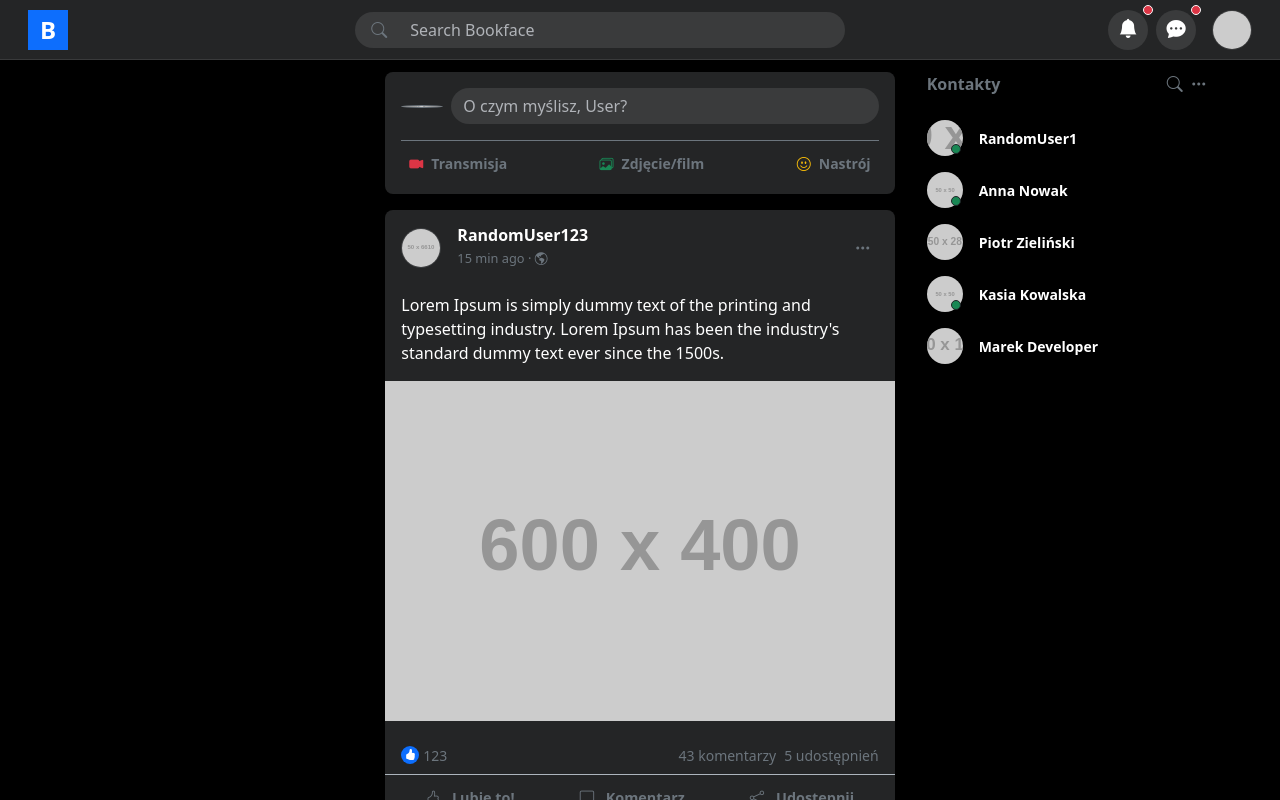
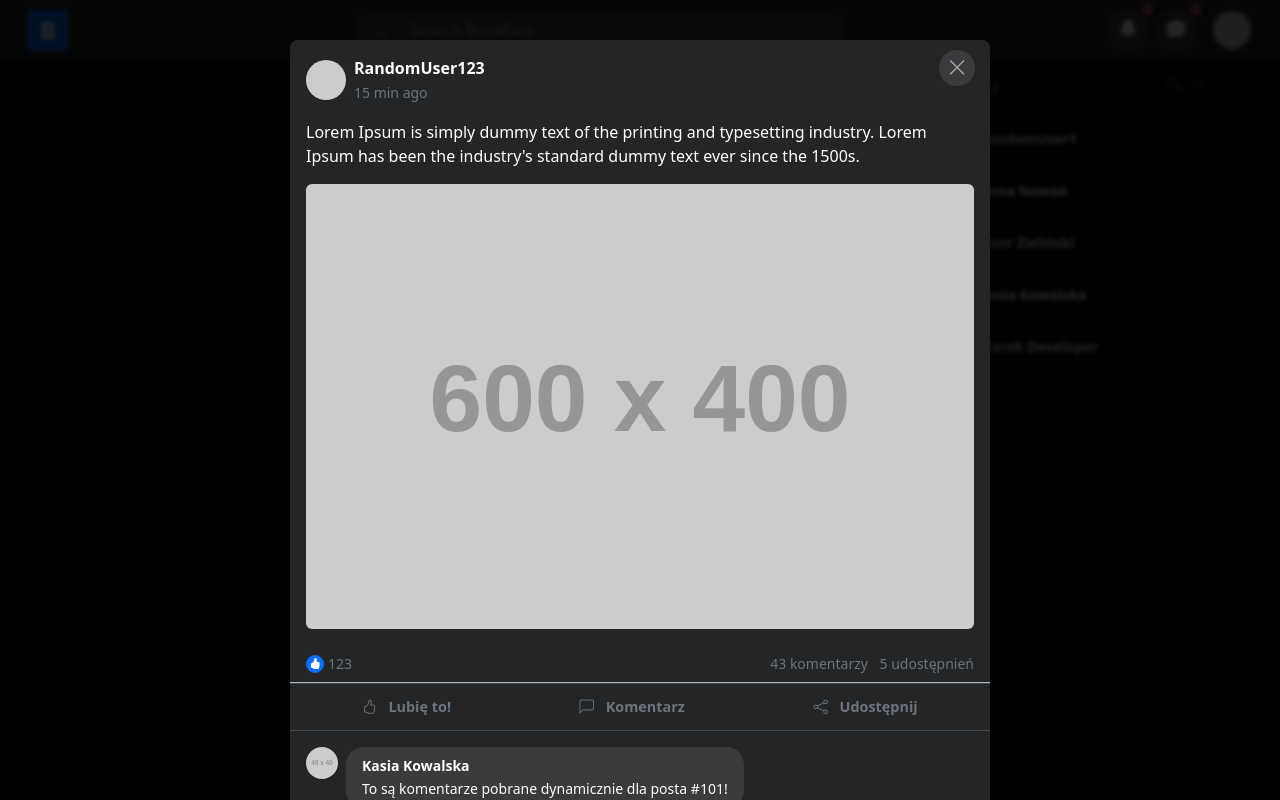
Before and after one commit to VogimKof/SocialMediaPlatform, an Angular app: page /feed in a window 1280 px wide. Both pictures are taken after a click on the element 639 px from the left and 550 px from the top of the page. Shown: the top 800 px of the page. Built offline with nearby package versions, Linux system fonts and the light colour scheme.

Commit message:
add post modal, comment displaying

```diff
--- a/src/app/core/models/post.model.ts
+++ b/src/app/core/models/post.model.ts
@@ -1,3 +1,4 @@
+import { Comment } from './comment.model';
 import { User } from './user.model';
 
 export interface Post {
@@ -6,6 +7,7 @@ export interface Post {
   content: string;
   imageUrl?: string;
   comments: number;
+  commentsList?: Comment[];
   shares: number;
   timeAgo: string;
   likes: number;
--- a/src/app/core/services/feed.service.ts
+++ b/src/app/core/services/feed.service.ts
@@ -3,6 +3,7 @@ import { HttpClient } from '@angular/common/http';
 import { delay, Observable, of } from 'rxjs';
 import { Post } from '../models/post.model';
 import { User } from '../models/user.model';
+import { Comment } from '../models/comment.model';
 
 @Injectable({
   providedIn: 'root'
@@ -24,4 +25,23 @@ export class FeedService {
   likePost(postId: number): Observable<boolean> {
     return of(true).pipe(delay(500));
   }
+
+  getCommentsForPost(postId: number): Observable<Comment[]> {
+    const mockComments: Comment[] = [
+      {
+        id: 1,
+        author: { id: 50, username: 'Kasia Kowalska', avatarUrl: 'https://placehold.co/40/ffc107/ffffff?text=KK' },
+        content: `To są komentarze pobrane dynamicznie dla posta #${postId}!`,
+        timeAgo: '1 min temu'
+      },
+      {
+        id: 2,
+        author: { id: 51, username: 'Tomek Nowak', avatarUrl: 'https://placehold.co/40/198754/ffffff?text=TN' },
+        content: 'świetny post!.',
+        timeAgo: '5 min temu'
+      }
+    ];
+
+    return of(mockComments).pipe(delay(800));
+  }
 }
--- a/src/app/shared/components/post-card/post-card.css
+++ b/src/app/shared/components/post-card/post-card.css
@@ -46,3 +46,91 @@
 .btn-action:active {
   transform: scale(0.98);
 }
+
+.clickable-text {
+  cursor: pointer;
+}
+
+.clickable-text:hover {
+  text-decoration: underline;
+}
+
+.bg-comment {
+  background-color: #3a3b3c;
+  min-width: 150px;
+}
+
+.comments-section {
+  border-bottom-left-radius: 8px;
+  border-bottom-right-radius: 8px;
+}
+
+.post-modal-overlay {
+  position: fixed;
+  top: 0;
+  left: 0;
+  width: 100vw;
+  height: 100vh;
+  background-color: rgba(0, 0, 0, 0.85);
+  z-index: 1050;
+  display: flex;
+  justify-content: center;
+  align-items: flex-start;
+  overflow-y: auto;
+  padding: 20px 0;
+  backdrop-filter: blur(2px);
+}
+
+.post-modal-content {
+  background-color: #242526;
+  width: 100%;
+  max-width: 700px;
+  border-radius: 8px;
+  box-shadow: 0 8px 24px rgba(0,0,0,0.5);
+  margin: 20px 10px;
+  position: relative;
+  display: flex;
+  flex-direction: column;
+}
+
+.close-modal-btn {
+  position: absolute;
+  top: 10px;
+  right: 15px;
+  background: rgba(255, 255, 255, 0.1);
+  border: none;
+  color: #b0b3b8;
+  width: 36px;
+  height: 36px;
+  border-radius: 50%;
+  font-size: 1.2rem;
+  display: flex;
+  align-items: center;
+  justify-content: center;
+  cursor: pointer;
+  z-index: 10;
+}
+.close-modal-btn:hover { background-color: rgba(255, 255, 255, 0.2); color: white; }
+
+.bg-comment {
+  background-color: #3a3b3c;
+  border-radius: 18px;
+  min-width: 150px;
+}
+
+.post-modal-overlay::-webkit-scrollbar { width: 8px; }
+.post-modal-overlay::-webkit-scrollbar-track { background: transparent; }
+.post-modal-overlay::-webkit-scrollbar-thumb { background-color: #555; border-radius: 4px; }
+
+.your-comment-input{
+  background-color: #3a3b3c;
+  color: white;
+}
+
+.your-comment-input::placeholder{
+  color: #b0b3b8;
+}
+
+.your-comment-bg{
+  background-color: #1b1b1b;
+}
--- a/src/app/shared/components/post-card/post-card.html
+++ b/src/app/shared/components/post-card/post-card.html
@@ -3,63 +3,148 @@
 
     <div class="p-3 d-flex align-items-center mb-2">
       <img [src]="post.author.avatarUrl" alt="Avatar" class="author-avatar rounded-circle me-3">
-
       <div>
         <h6 class="card-title mb-0 text-white fw-bold">{{ post.author.username }}</h6>
-        <small class="text-secondary" style="font-size: 0.8rem;">
-          {{ post.timeAgo }} · <i class="bi bi-globe-americas"></i>
-        </small>
+        <small class="text-secondary" style="font-size: 0.8rem;">{{ post.timeAgo }} · <i class="bi bi-globe-americas"></i></small>
       </div>
-
-      <div class="ms-auto text-secondary options-icon">
-        <i class="bi bi-three-dots"></i>
-      </div>
+      <div class="ms-auto text-secondary options-icon"><i class="bi bi-three-dots"></i></div>
     </div>
 
     <div class="px-3 mb-3">
       <p class="card-text text-white mb-0">{{ post.content }}</p>
     </div>
 
-    <div *ngIf="post.imageUrl" class="post-image-container mb-3">
+    <div *ngIf="post.imageUrl" class="post-image-container mb-3" (click)="openModal()" style="cursor: pointer">
       <img [src]="post.imageUrl" class="img-fluid w-100" alt="Post content">
     </div>
 
     <div class="px-3 py-2 d-flex justify-content-between align-items-center border-bottom border-dark-subtle">
       <div class="d-flex align-items-center">
-        <div class="reaction-icon bg-primary text-white rounded-circle d-flex align-items-center justify-content-center me-1"
-             *ngIf="post.likes > 0">
+        <div class="reaction-icon bg-primary text-white rounded-circle d-flex align-items-center justify-content-center me-1" *ngIf="post.likes > 0">
           <i class="bi bi-hand-thumbs-up-fill" style="font-size: 0.7rem;"></i>
         </div>
         <span class="text-secondary small">{{ post.likes }}</span>
       </div>
 
       <div class="text-secondary small">
-        <span class="me-2">{{ post.comments }} komentarzy</span>
+        <span class="me-2 clickable-text" (click)="openModal()">
+          {{ post.comments }} komentarzy
+        </span>
         <span>{{ post.shares }} udostępnień</span>
       </div>
     </div>
 
     <div class="px-2 py-1 d-flex justify-content-between">
-
-      <button class="btn btn-action flex-grow-1 fw-bold"
-              (click)="toggleLike()"
-              [class.text-primary]="post.isLikedByCurrentUser"
-              [class.text-secondary]="!post.isLikedByCurrentUser">
-
-        <i class="bi me-2"
-           [class.bi-hand-thumbs-up-fill]="post.isLikedByCurrentUser"
-           [class.bi-hand-thumbs-up]="!post.isLikedByCurrentUser"></i>
+      <button class="btn btn-action flex-grow-1 fw-bold" (click)="toggleLike()"
+              [class.text-primary]="post.isLikedByCurrentUser" [class.text-secondary]="!post.isLikedByCurrentUser">
+        <i class="bi me-2" [class.bi-hand-thumbs-up-fill]="post.isLikedByCurrentUser" [class.bi-hand-thumbs-up]="!post.isLikedByCurrentUser"></i>
         Lubię to!
       </button>
 
-      <button class="btn btn-action flex-grow-1 text-secondary fw-bold">
+      <button class="btn btn-action flex-grow-1 text-secondary fw-bold" (click)="openModal()">
         <i class="bi bi-chat-left mb-1 me-2"></i> Komentarz
       </button>
 
       <button class="btn btn-action flex-grow-1 text-secondary fw-bold">
         <i class="bi bi-share me-2"></i> Udostępnij
       </button>
+    </div>
+  </div>
+</div>
 
+<div *ngIf="isModalOpen" class="post-modal-overlay" (click)="closeModal()">
+  <div class="post-modal-content" (click)="$event.stopPropagation()">
+
+    <button class="close-modal-btn" (click)="closeModal()">
+      <i class="bi bi-x-lg"></i>
+    </button>
+
+    <div class="modal-body p-0">
+
+      <div class="p-3">
+        <div class="d-flex align-items-center mb-3">
+          <img [src]="post.author.avatarUrl" class="rounded-circle me-2" style="width: 40px; height: 40px;">
+          <div>
+            <span class="text-white fw-bold d-block">{{ post.author.username }}</span>
+            <small class="text-secondary">{{ post.timeAgo }}</small>
+          </div>
+        </div>
+        <p class="text-white">{{ post.content }}</p>
+        <img *ngIf="post.imageUrl" [src]="post.imageUrl" class="img-fluid rounded mb-0 w-100">
+      </div>
+
+      <div class="px-3 py-2 d-flex justify-content-between align-items-center border-bottom border-dark-subtle">
+        <div class="d-flex align-items-center">
+          <div class="reaction-icon bg-primary text-white rounded-circle d-flex align-items-center justify-content-center me-1" *ngIf="post.likes > 0">
+            <i class="bi bi-hand-thumbs-up-fill" style="font-size: 0.7rem;"></i>
+          </div>
+          <span class="text-secondary small">{{ post.likes }}</span>
+        </div>
+
+        <div class="text-secondary small">
+          <span class="me-2 clickable-text" (click)="openModal()">
+            {{ post.comments }} komentarzy
+          </span>
+          <span>{{ post.shares }} udostępnień</span>
+        </div>
+      </div>
+
+      <hr class="border-dark-subtle m-0">
+
+      <div class="px-2 py-1 d-flex justify-content-between">
+        <button class="btn btn-action flex-grow-1 fw-bold" (click)="toggleLike()"
+                [class.text-primary]="post.isLikedByCurrentUser" [class.text-secondary]="!post.isLikedByCurrentUser">
+          <i class="bi me-2" [class.bi-hand-thumbs-up-fill]="post.isLikedByCurrentUser" [class.bi-hand-thumbs-up]="!post.isLikedByCurrentUser"></i>
+          Lubię to!
+        </button>
+
+        <button class="btn btn-action flex-grow-1 text-secondary fw-bold" (click)="openModal()">
+          <i class="bi bi-chat-left mb-1 me-2"></i> Komentarz
+        </button>
+
+        <button class="btn btn-action flex-grow-1 text-secondary fw-bold">
+          <i class="bi bi-share me-2"></i> Udostępnij
+        </button>
+      </div>
+
+      <hr class="border-dark-subtle m-0">
+
+      <div class="p-3 bg-dark-theme">
+
+        <div *ngIf="isLoadingComments" class="text-center py-4">
+          <div class="spinner-border text-primary" role="status"></div>
+          <p class="text-secondary mt-2">Ładowanie...</p>
+        </div>
+
+        <div *ngIf="!isLoadingComments">
+          <div *ngFor="let comment of post.commentsList" class="d-flex mb-3">
+            <img [src]="comment.author.avatarUrl" class="rounded-circle me-2" style="width: 32px; height: 32px; object-fit: cover;">
+            <div>
+              <div class="bg-comment p-2 px-3">
+                <span class="text-white fw-bold d-block small">{{ comment.author.username }}</span>
+                <span class="text-white small">{{ comment.content }}</span>
+              </div>
+
+              <div class="ms-1 text-secondary d-flex align-items-center" style="font-size: 0.75rem;">
+                <span role="button" class="fw-bold">Lubię to!</span>
+                <span class="mx-1">·</span>
+                <span role="button">Odpowiedz</span>
+                <span class="mx-1">·</span>
+                <span>{{ comment.timeAgo }}</span>
+              </div>
+
+            </div>
+          </div>
+        </div>
+      </div>
+
+    </div>
+
+    <div class="p-3 your-comment-bg">
+      <div class="d-flex">
+        <img src="https://placehold.co/40/0d6efd/ffffff?text=User" class="rounded-circle me-2" style="width: 32px; height: 32px;">
+        <input type="text" class="form-control rounded-pill border-0 your-comment-input" placeholder="Napisz komentarz...">
+      </div>
     </div>
 
   </div>
--- a/src/app/shared/components/post-card/post-card.ts
+++ b/src/app/shared/components/post-card/post-card.ts
@@ -14,6 +14,9 @@ export class PostCardComponent {
   @Input() post!: Post;
 
   isLiking = false;
+
+  isModalOpen = false;
+  isLoadingComments = false;
 
   constructor(private feedService: FeedService) {}
 
@@ -45,4 +48,32 @@ export class PostCardComponent {
       }
     });
   }
+
+  openModal() {
+    this.isModalOpen = true;
+    document.body.style.overflow = 'hidden';
+
+    if (!this.post.commentsList || this.post.commentsList.length === 0) {
+      this.loadComments();
+    }
+  }
+
+  closeModal() {
+    this.isModalOpen = false;
+    document.body.style.overflow = '';
+  }
+
+    loadComments() {
+    this.isLoadingComments = true;
+    this.feedService.getCommentsForPost(this.post.id).subscribe({
+      next: (comments) => {
+        this.post.commentsList = comments;
+        this.isLoadingComments = false;
+      },
+      error: (err) => {
+        console.error(err);
+        this.isLoadingComments = false;
+      }
+    });
+  }
 }
```
Also changed, not shown: src/app/core/models/comment.model.ts (added, +8 -0 lines), 1 other file (tests, documents, lock files or other folders).
